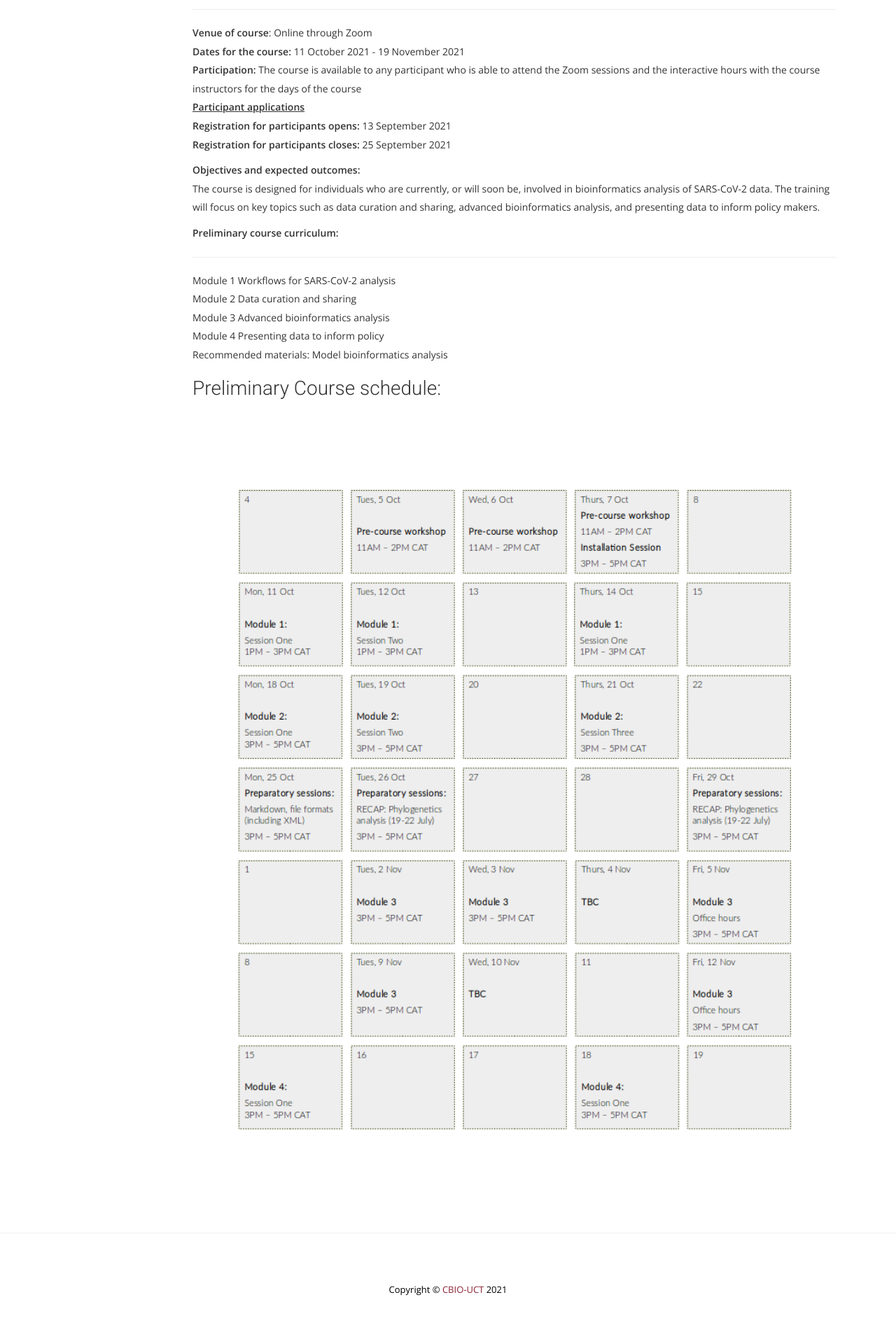
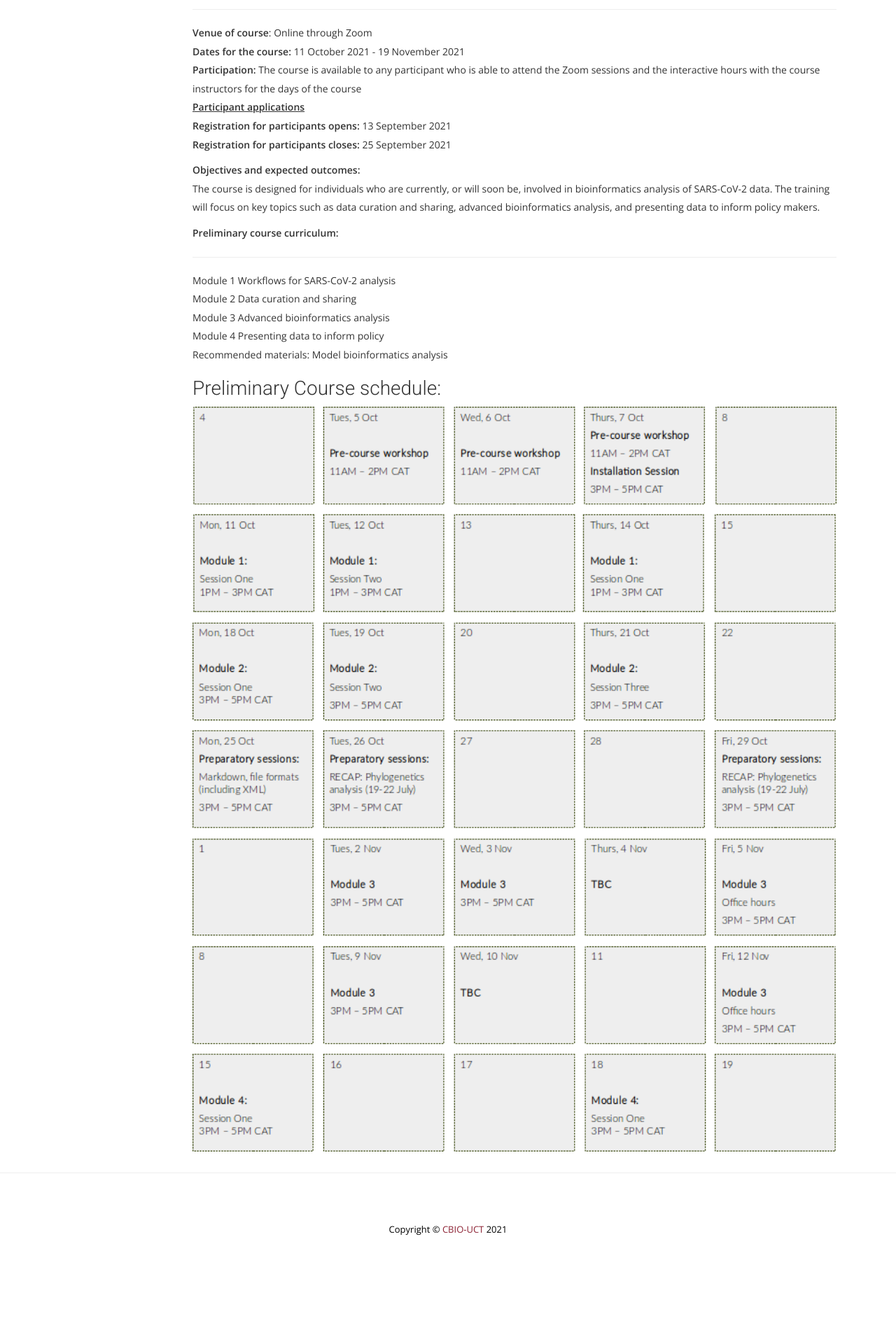
Before and after one commit to uct-cbio/ngs-academy, a Jekyll site: the page built from _posts/2021-08-03-SARS-CoV-2-NGS-Bioinformatics-Course-2021.md, in a window 1280 px wide. Shown: the part 894-2814 px from the top of the page at 70% size. Built offline with Jekyll 4.4.1, drawn with Linux system fonts in a browser that asks for light colours; nearby versions of some CDN libraries; some web fonts are replaced; comment, search, counter and statistics services are not loaded; after the commit the page ends 2728 px from its top, so only the background shows below that.

Commit message:
updated course schedule image to 5

```diff
--- a/_posts/2021-08-03-SARS-CoV-2-NGS-Bioinformatics-Course-2021.md
+++ b/_posts/2021-08-03-SARS-CoV-2-NGS-Bioinformatics-Course-2021.md
@@ -104,10 +104,9 @@
 
 <h3>Preliminary Course schedule:</h3>
 
-
 <div class="row">
     <div class="col-sm-12">
-     <div><img alt="..." src="/ngs-academy/img/course_schedule_4.png" width="100%"/>
+     <div><img alt="..." src="/ngs-academy/img/course_schedule_5.png" width="100%"/>
 
   </div>
 </div>
```
Also changed, not shown: img/course_schedule_4.png (deleted), img/course_schedule_5.png (added).
